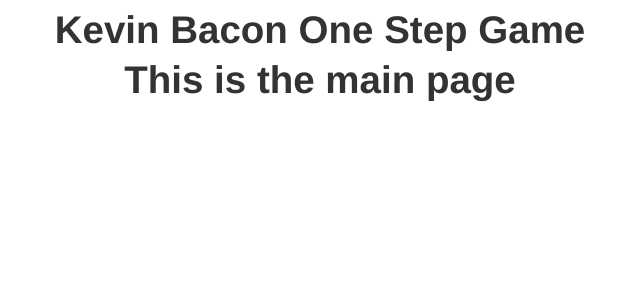
After one commit to pwhipp/kevin, a Django app: template kevin/step_game/templates/step_game/main.html in a window 1280 px wide. The commit adds this page. Shown: the top 300 px of the page, without its empty margins (320-960 px from the left). Run offline with Django 3.2, Linux system fonts and the light colour scheme; the template is opened without the code that fills it, so the values that code supplies are empty.

Commit message:
Added the basic views and templates

```diff
--- /dev/null
+++ b/kevin/step_game/templates/step_game/base.html
@@ -0,0 +1,4 @@
+{% extends "base.html" %}
+{% block page_title %}
+Kevin Bacon One Step Game
+{% endblock page_title %}
--- /dev/null
+++ b/kevin/step_game/templates/step_game/main.html
@@ -0,0 +1,5 @@
+{% extends "step_game/base.html" %}
+
+{% block content %}
+<h1>This is the main page</h1>
+{% endblock content %}
--- a/kevin/templates/base.html
+++ b/kevin/templates/base.html
@@ -4,17 +4,11 @@
   <head>
     <meta charset="utf-8">
     <title>{% block title %}kevin{% endblock title %}</title>
-    <meta name="viewport" content="width=device-width, initial-scale=1.0">
-    <meta name="description" content="">
-    <meta name="author" content="">
+    <meta name="description" content="Kevin one step game">
+    <meta name="author" content="Paul Whipp">
 
     <!-- Le styles -->
     <link href="{% static 'css/bootstrap.min.css' %}" rel="stylesheet">
-    <style>
-      body {
-        padding-top: 60px; /* 60px to make the container go all the way to the bottom of the topbar */
-      }
-    </style>
     <link href="{% static 'css/bootstrap-responsive.min.css' %}" rel="stylesheet">
 
     <!-- HTML5 shim, for IE6-8 support of HTML5 elements -->
@@ -22,37 +16,7 @@
       <script src="http://html5shim.googlecode.com/svn/trunk/html5.js"></script>
     <![endif]-->
 
-    <!-- This file store project specific CSS -->
-    <link href="{% static 'css/project.css' %}" rel="stylesheet">
-
-    <!-- Use this to quickly test CSS changes in a template,
-        then move to project.css -->
-    {% block extra_css %}{% endblock extra_css %}
-  </head>
-
-  <body>
-
-    <div class="navbar navbar-inverse navbar-fixed-top">
-      <div class="navbar-inner">
-        <div class="container">
-          <a class="btn btn-navbar" data-toggle="collapse" data-target=".nav-collapse">
-            <span class="icon-bar"></span>
-            <span class="icon-bar"></span>
-            <span class="icon-bar"></span>
-          </a>
-          <a class="brand" href="#">kevin</a>
-          <div class="nav-collapse collapse">
-            <ul class="nav">
-              <li class="active"><a href="#">Home</a></li>
-              <li><a href="#about">About</a></li>
-              <li><a href="#contact">Contact</a></li>
-            </ul>
-          </div><!--/.nav-collapse -->
-        </div>
-      </div>
-    </div>
-
-    <div class="container">
+    <div style="text-align: center;" class="container">
 
       <h1>{% block page_title %}Example Base Template{% endblock page_title %}</h1>
 
@@ -62,15 +26,8 @@
 
     </div> <!-- /container -->
 
-    <!-- Le javascript
-    ================================================== -->
-    <!-- Placed at the end of the document so the pages load faster -->
     <script src="http://code.jquery.com/jquery-latest.js"></script>
     <script src="{% static 'js/bootstrap.min.js' %}"></script>
 
-    <!-- place project specific Javascript in this file -->
-    <script src="{% static 'js/project.js' %}"></script>
-
-    {% block extra_js %}{% endblock extra_js %}
   </body>
 </html>
```
Also changed, not shown: kevin/kevin/urls.py (+7 -16 lines), kevin/step_game/forms.py (added, +7 -0 lines), kevin/step_game/templates/step_game/result.html (added, +41 -0 lines), kevin/step_game/views.py (+20 -1 lines).
